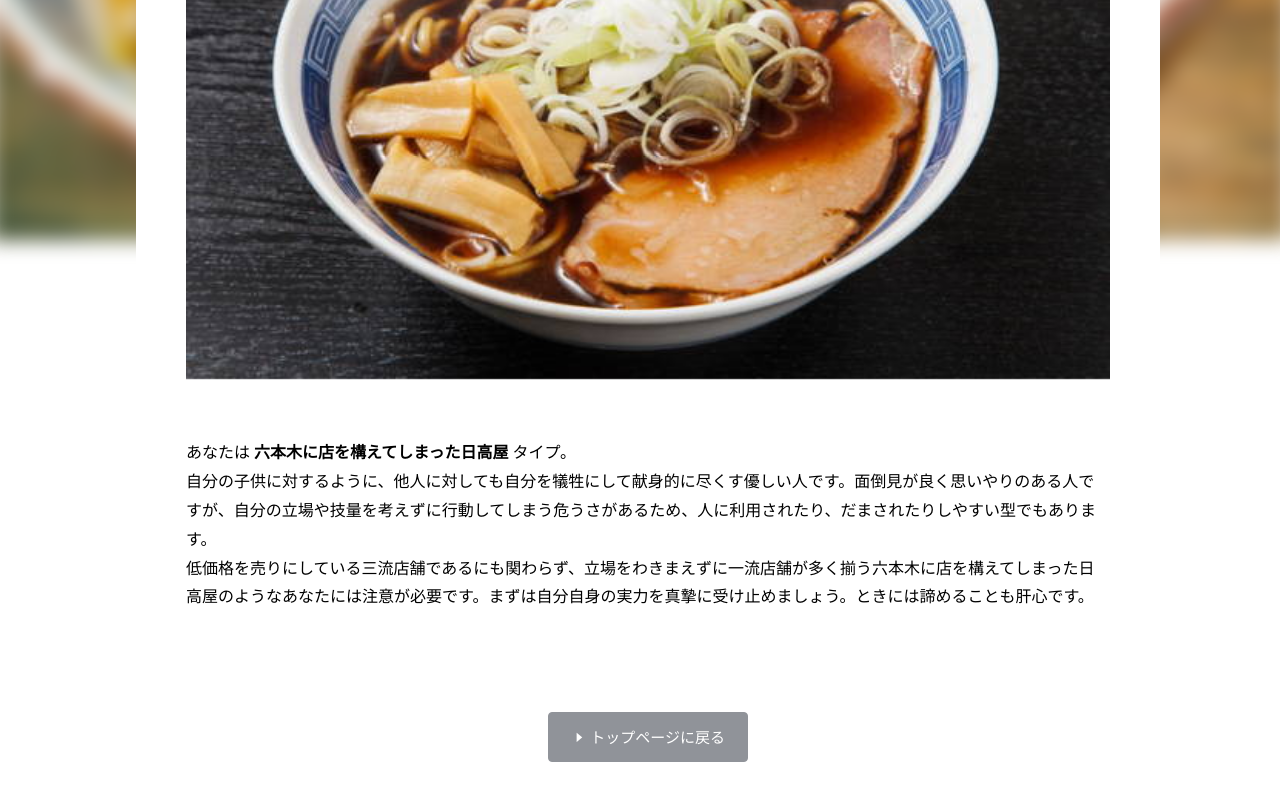
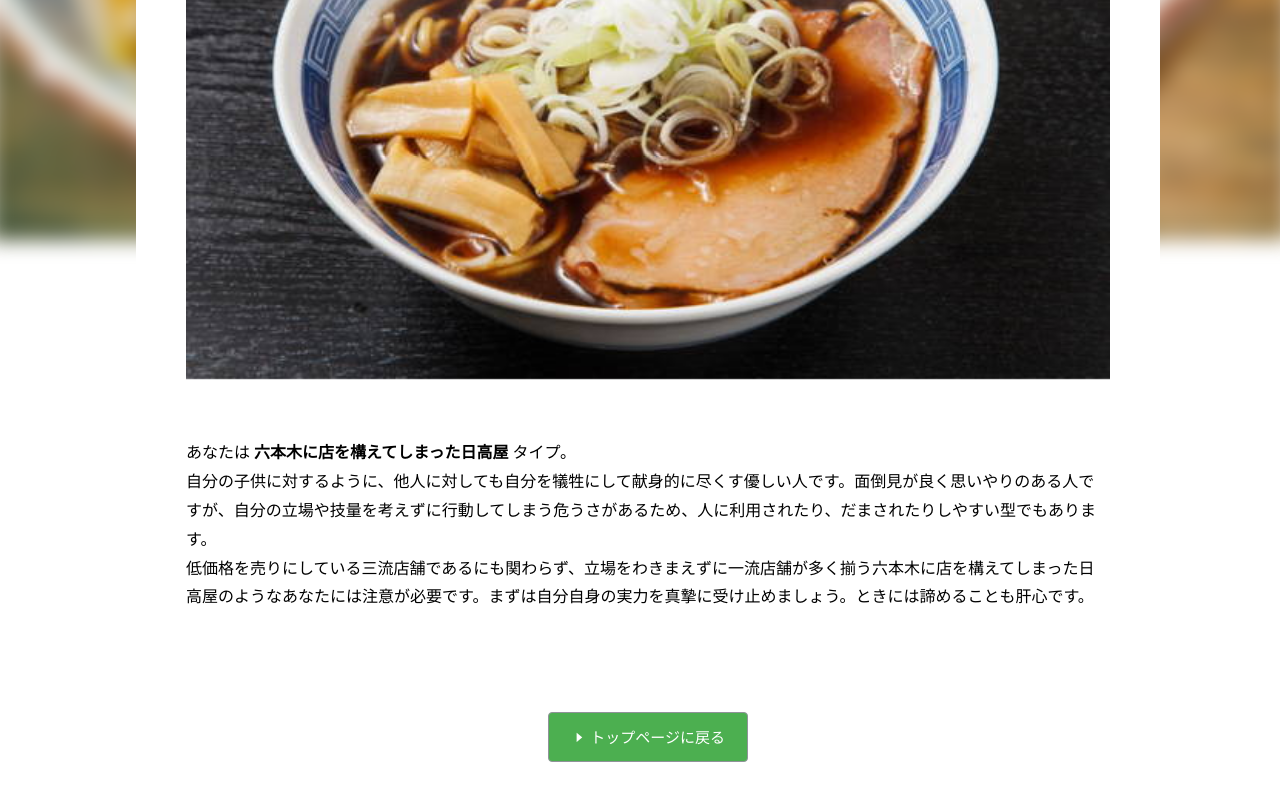
Before and after one commit to kenoharada/ramen_fortune, a Nuxt app in the folder app/: page /results in a window 1280 px wide. Shown: the part 570-1370 px from the top of the page. Built offline with nearby package versions, Linux system fonts and the light colour scheme.

Commit message:
ボタンの色を変更

```diff
--- a/app/pages/results.vue
+++ b/app/pages/results.vue
@@ -181,6 +181,16 @@ export default {
       font-size: 15px;
     }
   }
+
+  .el-button {
+    color: white;
+    background-color: rgba(76, 175, 80, 1);
+
+    &:hover {
+      color: rgba(76, 175, 80, 1);
+      background-color: rgba(76, 175, 80, 0.4);
+    }
+  }
 }
 
 @media screen and (max-width: 768px) {
```
